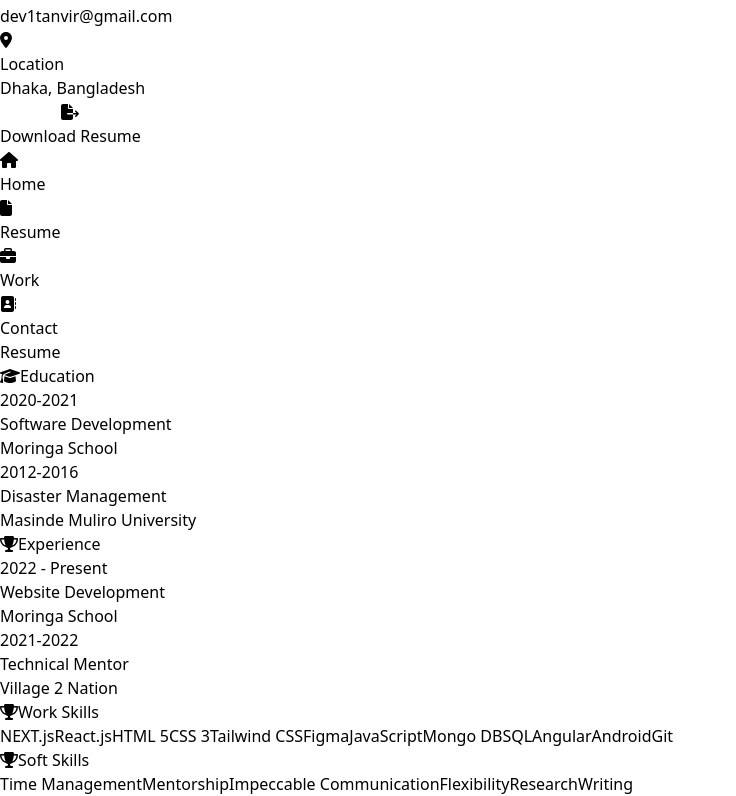
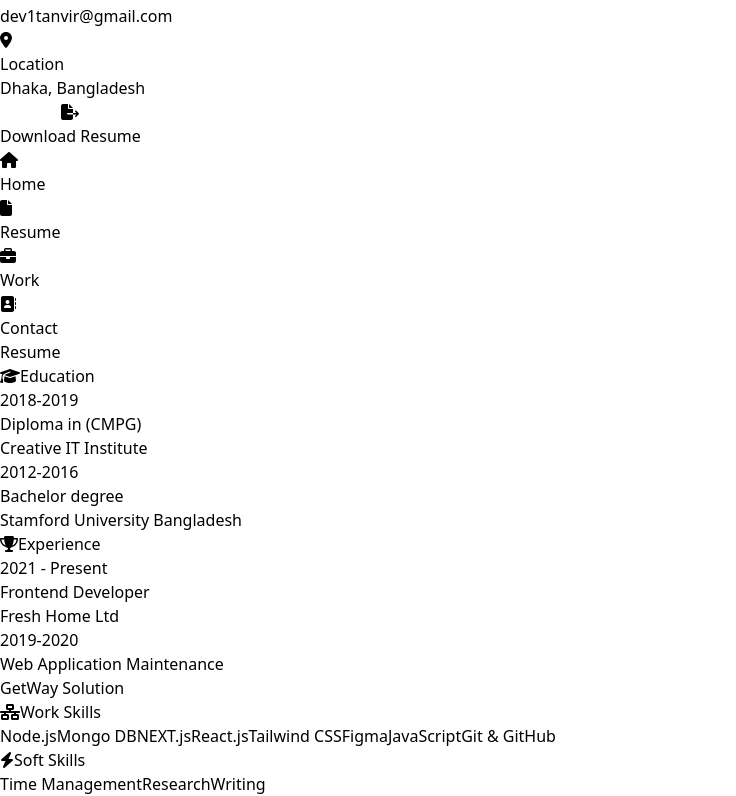
Before and after one commit to Tanvirmehedi/react-portfolio, a React (Vite) app: page /resume in a window 1280 px wide. Shown: the part 464-1260 px from the top of the page, without its empty margins (0-736 px from the left). Built offline with nearby package versions, Linux system fonts and the light colour scheme.

Commit message:
Resume Info Update

```diff
--- a/src/pages/Resume/Resume.jsx
+++ b/src/pages/Resume/Resume.jsx
@@ -3,7 +3,7 @@
 import { FontAwesomeIcon } from "@fortawesome/react-fontawesome";
 import { ShareHeader } from "../../components/ShareHeader";
 import { EducationExperience } from "./EducationExperience";
-import { faGraduationCap, faTrophy } from "@fortawesome/free-solid-svg-icons";
+import { faBolt, faGraduationCap, faNetworkWired, faTrophy } from "@fortawesome/free-solid-svg-icons";
 import { SkillServices } from "./SkillServices";
 
 export const Resume = () => {
@@ -15,15 +15,15 @@ export const Resume = () => {
       ),
       Data: [
         {
-          institution: "Moringa School",
-          duration: "2020-2021",
-          major: "Software Development",
+          institution: "Creative IT Institute",
+          duration: "2018-2019",
+          major: "Diploma in (CMPG)",
           color: "bg-[#FFE3BF]/50",
         },
         {
-          institution: "Masinde Muliro University",
+          institution: "Stamford University Bangladesh",
           duration: "2012-2016",
-          major: "Disaster Management",
+          major: "Bachelor degree",
           color: "bg-[#FFEED9]/50",
         },
       ],
@@ -33,15 +33,15 @@ export const Resume = () => {
       icon: <FontAwesomeIcon className="text-[#f7c142]" icon={faTrophy} />,
       Data: [
         {
-          major: "Website Development",
-          institution: "Moringa School",
-          duration: "2022 - Present",
+          major: "Frontend Developer",
+          institution: "Fresh Home Ltd",
+          duration: "2021 - Present",
           color: "bg-[#FFEED9]/50",
         },
         {
-          major: "Technical Mentor",
-          institution: "Village 2 Nation",
-          duration: "2021-2022",
+          major: "Web Application Maintenance",
+          institution: "GetWay Solution",
+          duration: "2019-2020",
           color: "bg-[#FFE3BF]/50",
         },
       ],
@@ -50,30 +50,23 @@ export const Resume = () => {
   const skills = [
     {
       category: "Work Skills",
-      icon: <FontAwesomeIcon className="text-[#f7c142]" icon={faTrophy} />,
+      icon: <FontAwesomeIcon className="text-[#f7c142]" icon={faNetworkWired} />,
       list: [
+        "Node.js",
+        "Mongo DB",
         "NEXT.js",
         "React.js",
-        "HTML 5",
-        "CSS 3",
         "Tailwind CSS",
         "Figma",
         "JavaScript",
-        "Mongo DB",
-        "SQL",
-        "Angular",
-        "Android",
-        "Git",
+        "Git & GitHub",
       ],
     },
     {
       category: "Soft Skills",
-      icon: <FontAwesomeIcon className="text-[#f7c142]" icon={faTrophy} />,
+      icon: <FontAwesomeIcon className="text-[#f79342]" icon={faBolt} />,
       list: [
         "Time Management",
-        "Mentorship",
-        "Impeccable Communication",
-        "Flexibility",
         "Research",
         "Writing",
       ],
--- a/src/pages/Resume/SkillServices.jsx
+++ b/src/pages/Resume/SkillServices.jsx
@@ -8,9 +8,9 @@ export const SkillServices = ({ data }) => {
         <span className="pr-2">{icon}</span>
         {category}
       </h2>
-      <div className="grid grid-flow-row-dense grid-cols-2 grid-rows-3 gap-2 mt-3 px-2">
+      <div className="grid grid-flow-row-dense grid-cols-2 grid-rows-2 gap-2 mt-3 px-2">
         {list.map((item, index) => (
-          <span className="bg-[#E1E8EF] rounded-md p-1 flex items-center justify-center">{item}</span>
+          <span className="bg-[#E1E8EF] text-slate-700 font-thin rounded-md p-2 flex items-center justify-center shadow-sm shadow-gray-400">{item}</span>
         ))}
       </div>
     </div>
```
